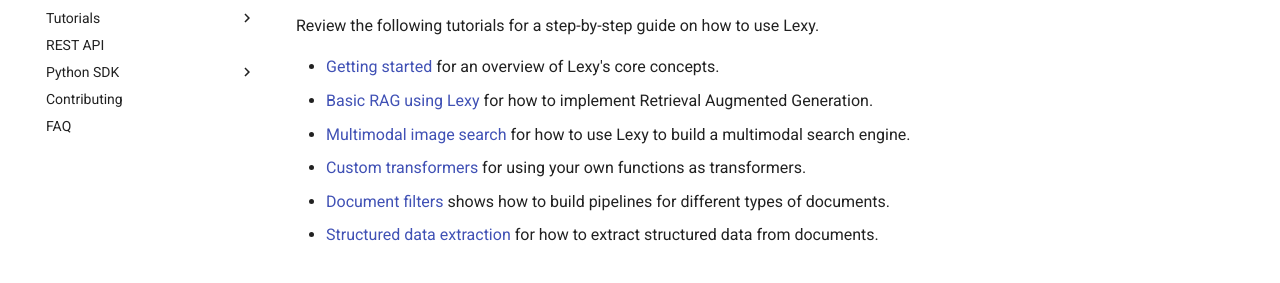
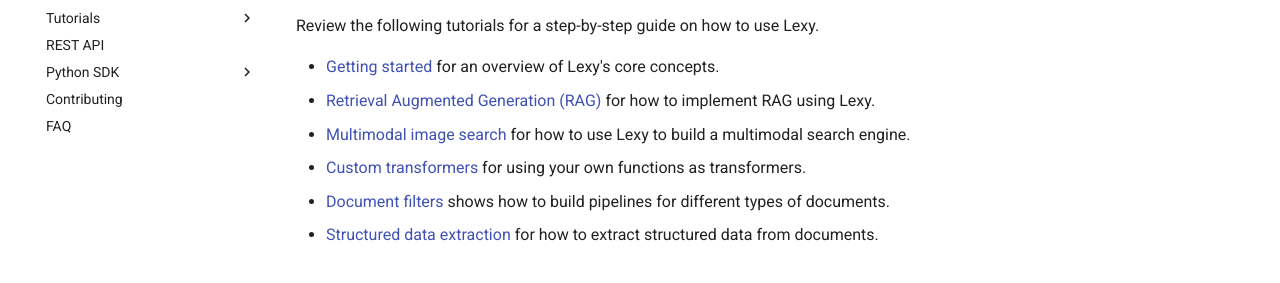
Before and after one commit to lexy-ai/lexy, an MkDocs documentation site: the page built from docs/docs/index.md, in a window 1280 px wide and 900 px high, scrolled down 739 px. Shown: the part 171-454 px from the top of the window. Built offline with MkDocs 1.6.1 and Material for MkDocs 9.7.7, drawn with Linux system fonts in a browser that asks for light colours; comment, search, counter and statistics services are not loaded.

Commit message:
Rename RAG tutorial (#129)

```diff
--- a/docs/docs/index.md
+++ b/docs/docs/index.md
@@ -33,7 +33,7 @@
 Review the following tutorials for a step-by-step guide on how to use Lexy.
 
 - [Getting started](tutorials/index.md) for an overview of Lexy's core concepts.
-- [Basic RAG using Lexy](tutorials/basic-rag.md) for how to implement Retrieval Augmented Generation.
+- [Retrieval Augmented Generation (RAG)](tutorials/basic-rag.md) for how to implement RAG using Lexy.
 - [Multimodal image search](tutorials/multimodal-image-search.md) for how to use Lexy to build a multimodal search engine.
 - [Custom transformers](tutorials/custom-transformers.md) for using your own functions as transformers.
 - [Document filters](tutorials/document-filters.md) shows how to build pipelines for different types of documents.
--- a/docs/mkdocs.yml
+++ b/docs/mkdocs.yml
@@ -88,7 +88,7 @@
   - Quickstart: quickstart.md
   - Tutorials:
     - tutorials/index.md
-    - Basic RAG using Lexy: tutorials/basic-rag.md
+    - Retrieval Augmented Generation (RAG): tutorials/basic-rag.md
     - Multimodal image search: tutorials/multimodal-image-search.md
     - Custom transformers: tutorials/custom-transformers.md
     - Document filters: tutorials/document-filters.md
```
Also changed, not shown: docs/docs/tutorials/basic-rag.md (+1 -1 lines), docs/docs/tutorials/index.md (+1 -1 lines), 1 other file.
